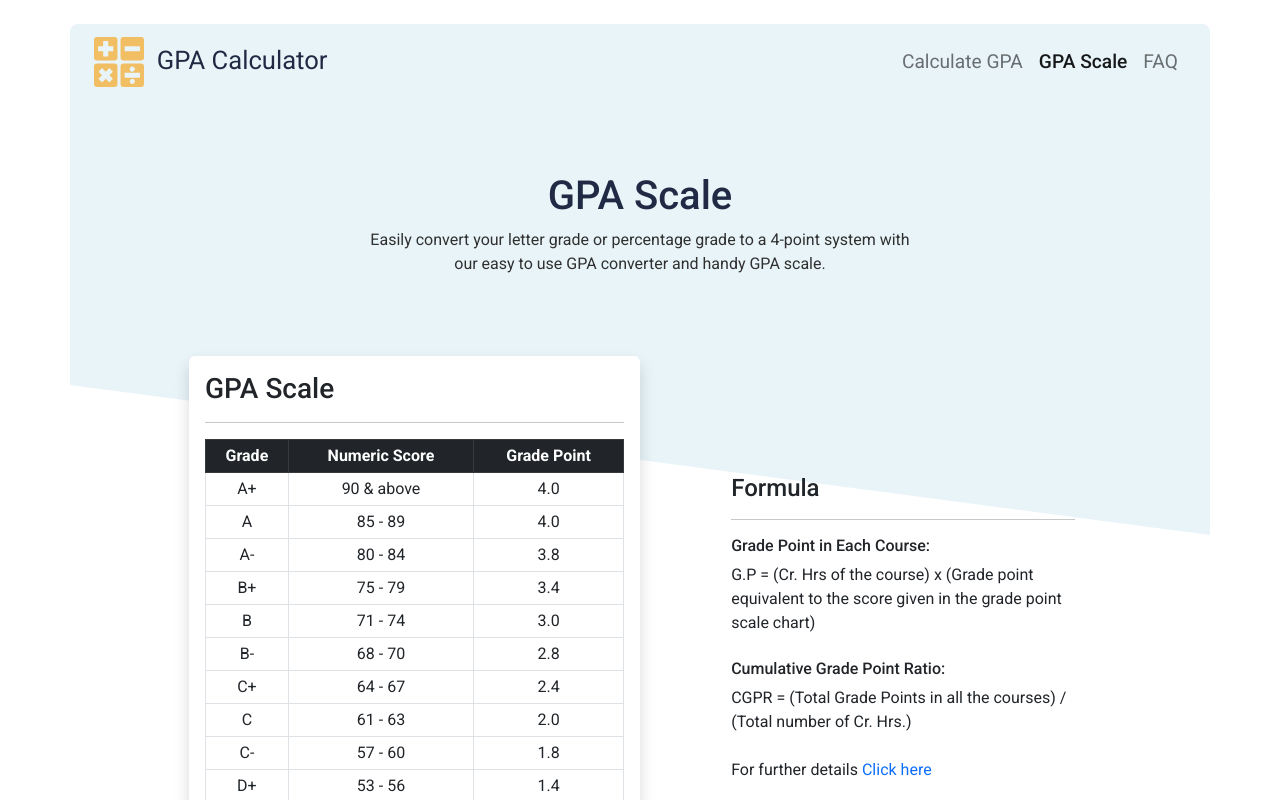
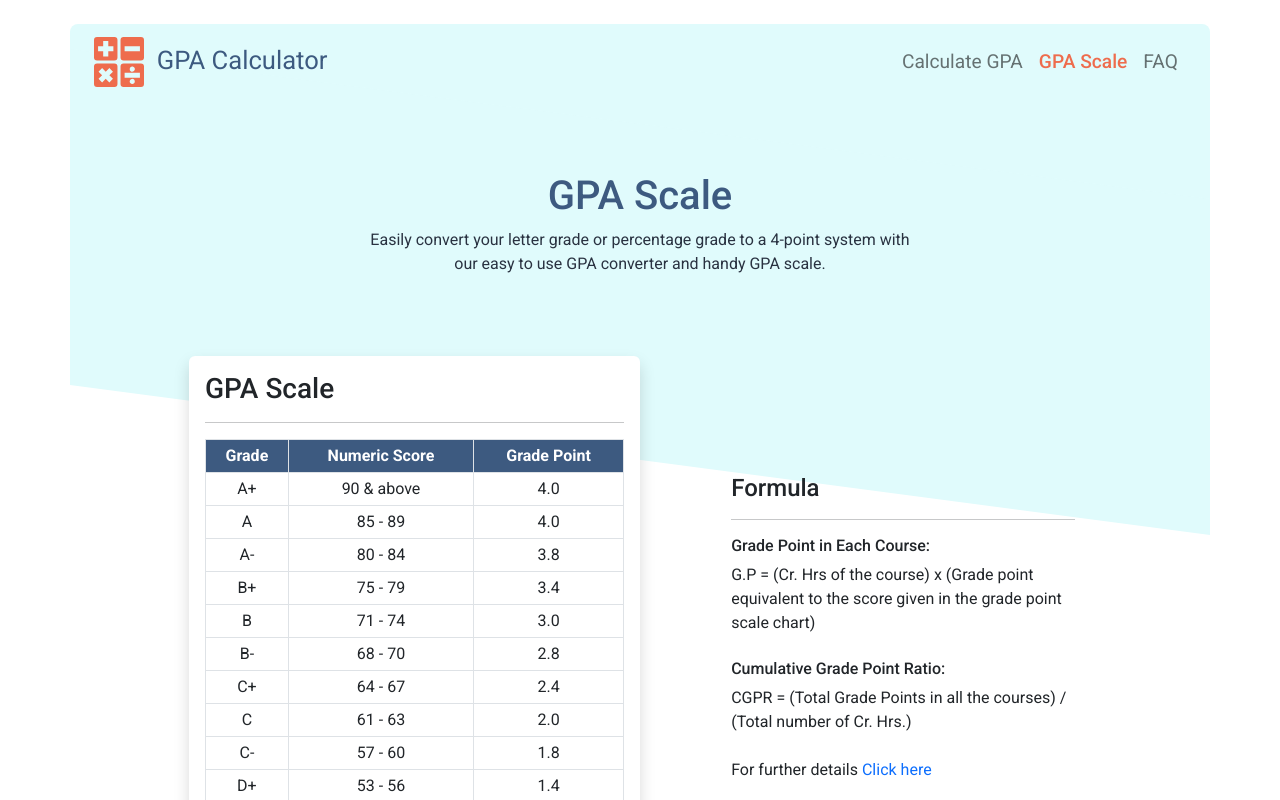
Before and after one commit to mwasifraza/gpa-calculator, a React (Create React App) app: page /scale in a window 1280 px wide. Shown: the top 800 px of the page. Built offline with nearby package versions, Linux system fonts and the light colour scheme.

Commit message:
color scheme chng

```diff
--- a/src/components/elements/ScaleTable.js
+++ b/src/components/elements/ScaleTable.js
@@ -8,7 +8,7 @@ const ScaleTable = () => {
         <h3>GPA Scale</h3>
         <hr />
         <table className='table table-bordered text-center table-sm'>
-            <thead className='table-dark'>
+            <thead className='thead-primary'>
             <tr>
                 <th>Grade</th>
                 <th>Numeric Score</th>
--- a/src/css/main.scss
+++ b/src/css/main.scss
@@ -1,13 +1,14 @@
 @import url('https://fonts.googleapis.com/css2?family=Roboto:wght@300;400;500;700&display=swap');
 
 // color variables
-$primary-color: #202A44;
-$secondary-color: #f1be63;
-$bg-color: #e8f4f8;
-$text-color: #303030;
+$primary-color: #3d5a80 ;
+$secondary-color: #ee6c4d ;
+$bg-color: #e0fbfc;
+$bg-color2: #98c1d9;
+$text-color: #293241;
 $heading-color: #505050;
 $white-color: #ffffff;
-// $icon-color: ;
+
 
 body{
     font-family: 'Roboto', sans-serif;
@@ -18,23 +19,20 @@ a{
 a,p{
     color: $text-color;
 }
+::-webkit-inner-spin-button,
+::-webkit-outer-spin-button{
+    display: none;
+}
+
+// some global classes
 .z-1{ z-index: 1; }
 .z-2{ z-index: 2; }
 .z-3{ z-index: 3; }
 
-// .bg-my-primary{
-//     background-color: $primary-color;
-// }
-// .my-primary{
-//     color: $primary-color;
-// }
-// .bg-my-secondary{
-//     background-color: $secondary-color;
-// }
-// .my-secondary{
-//     color: $secondary-color;
-// }
-
+.thead-primary{
+    background-color: $primary-color;
+    color: $white-color;
+}
 .my-btn-primary-1{
     background-color: transparent;
     border: 2px solid $secondary-color;
@@ -64,10 +62,9 @@ a,p{
 .hide{
     display: none !important;
 }
-::-webkit-inner-spin-button,
-::-webkit-outer-spin-button{
-    display: none;
-}
+
+
+// navbar css
 .navbar{
     .navbar-brand{
         font-size: 1.6rem;
@@ -78,9 +75,12 @@ a,p{
     }
     .nav-link.active{
         font-weight: 500;
+        color: $secondary-color;
     }
 }
 
+
+// header page css
 .header{
     position: relative;
     height: 100vh;
@@ -165,6 +165,8 @@ a,p{
     }
 }
 
+
+// sacle and calculate page css
 .page{
     position: relative;
     .page-content{
@@ -212,6 +214,7 @@ a,p{
     }
 }
 
+
 // Footer CSS
 .footer{
     .header-socials{
```
Also changed, not shown: public/image/logo.svg.
